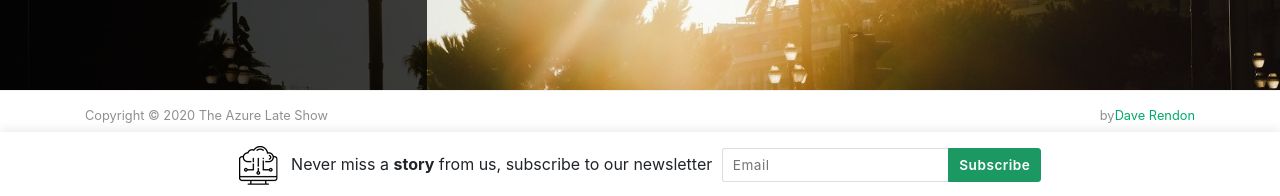
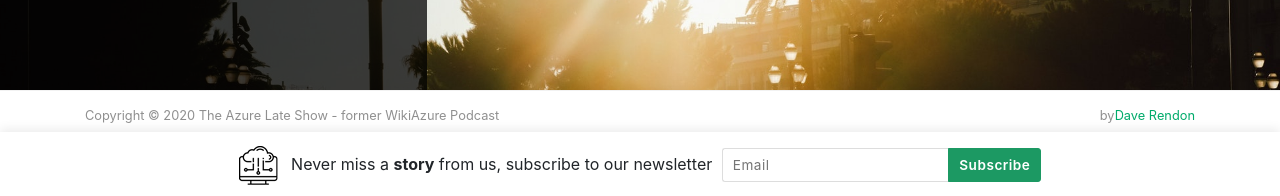
Before and after one commit to daveRendon/wikiazure-podcast, a Jekyll site: the page built from index.html, in a window 1280 px wide and 900 px high, scrolled down 1875 px. Shown: the part 701-897 px from the top of the window. Built offline with Jekyll 4.4.1, drawn with Linux system fonts in a browser that asks for light colours; nearby versions of some CDN libraries; the list of posts is cut into pages by our own code; comment, search, counter and statistics services are not loaded; some of the changed text lies outside the part shown.

Commit message:
Update _config.yml

```diff
--- a/_config.yml
+++ b/_config.yml
@@ -1,5 +1,5 @@
 # Site
-name: "The Azure Late Show"
+name: "The Azure Late Show - former WikiAzure Podcast"
 title: "Azure Late Show Podcast"
 description: "Embracing tech intensity to build your own digital capabilities"
 logo: 'assets/images/logo.png'
```
